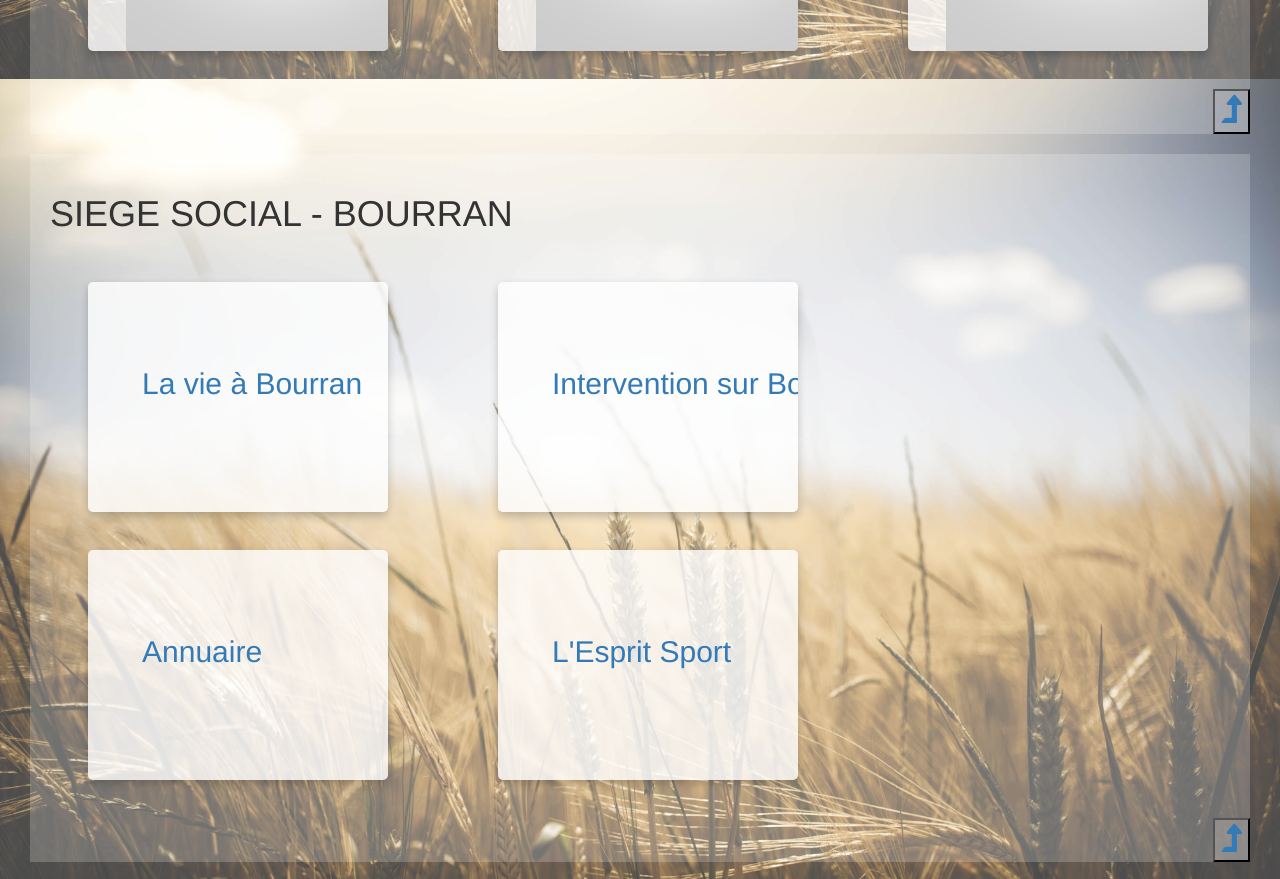
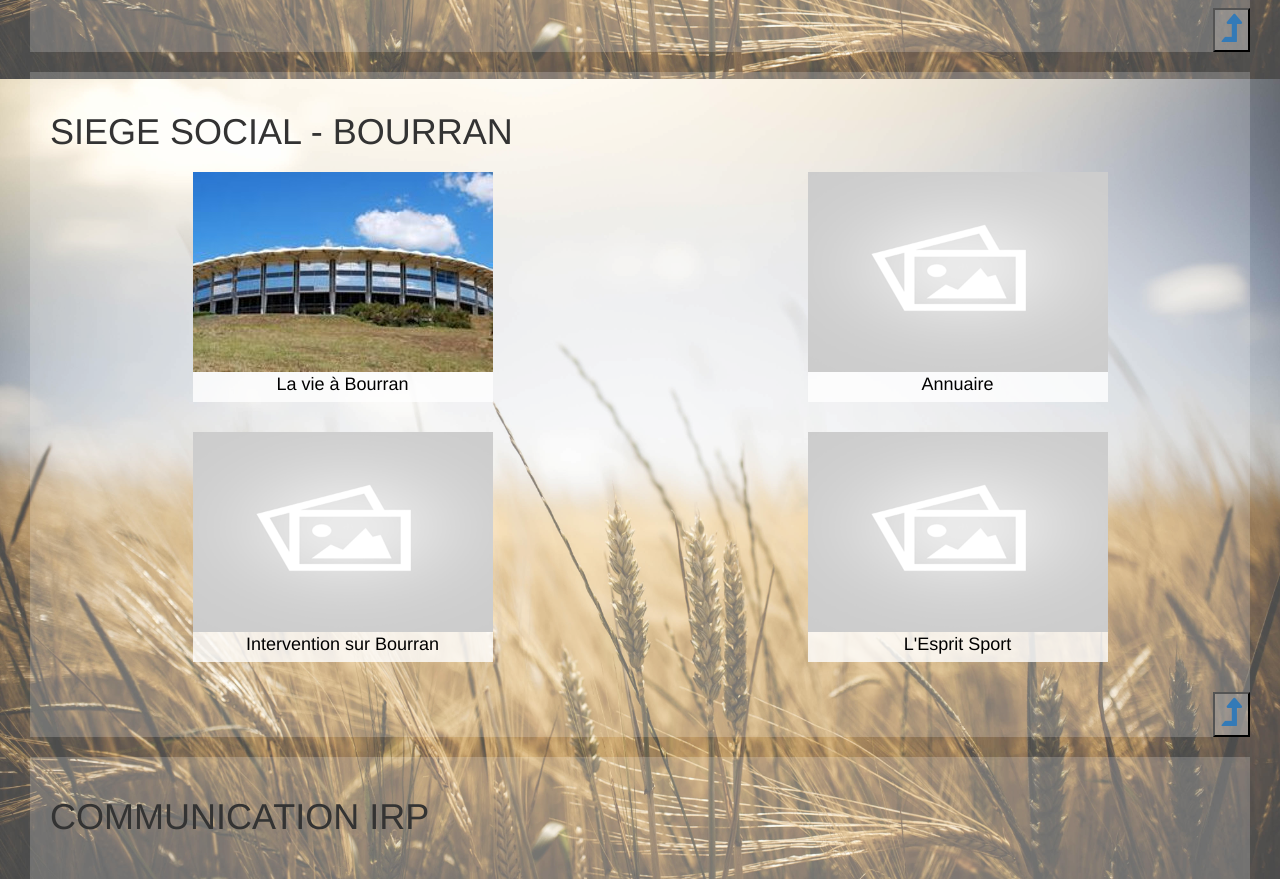
Before and after one commit to vanessa718/accueil-ragt, a website: page index.html in a window 1280 px wide. Shown: the part 1521-2400 px from the top of the page. Drawn offline with nearby package versions, Linux system fonts and the light colour scheme.

Commit message:
ajout spring, hover, html siege social

```diff
--- a/css/styles.css
+++ b/css/styles.css
@@ -110,24 +110,23 @@ footer {
     background-color: green;
 }
 
-/* ####### 3. SECTION # SIEGE SOCIAL ####### */
-.card{
-    box-shadow: 0 4px 8px 0 rgba(0,0,0,0.2);
-    transition: 0.3s;
-    border-radius: 5px;
-    margin: 10%;
-    padding: 10%;
 
-}
+
+
+/*           SIEGE SOCIAL     */
+
 .card:hover{
     box-shadow: 0 8px 16px 0 rgba(0,0,0,0.2);
 }
-.container{
+.bourran{
+    width: 300px;
+    height: 200px;
+    background: rgba(180,180,200, 0.6);
+    overflow: hidden;
+}
+/*.container{
     padding: 2px 16px;
+}*/
+.row{
+    justify-content: space-between;
 }
-.row{
-    justify-content: space-around;
-}
-.bourran{
-
-}
--- a/index.html
+++ b/index.html
@@ -190,41 +190,57 @@
                 <div class="col-sm-12 h600px">
                     <h1>SIEGE SOCIAL - BOURRAN</h1>
                     <div class="row">
-                        <div class="col-sm-4">
+                        <div class="col-sm-6">
                             <div class="card">
                                 <a href="#">
                                     <div class="img">
-                                    <img class="bourran" src="img/" alt="">
+                                    <img class="bourran" src="img/portal/01_ragt.jpg" alt="">
                                 </div>
-                                        <div class="container">
-                                            <h2>La vie à Bourran</h2>
+                                        <div class="card_text">
+                                            La vie à Bourran
                                         </div>
                                 </a>
                             </div>
+                        </div>
+                             <!-- <div class="col-sm-4">
+                            <div class="card">
+                                <a href="http://www.ragt-energie.fr">
+                                <div class="card_image">
+                                    <img src="img/empty.png" class="    link_image">
+                                </div>
+                                <div class="card_text">
+                                    RAGT ENERGIE
+                                </div>
+                                </a>
+                            </div>
+                        </div> -->
+                        <div class="col-sm-6">
                             <div class="card">
                                 <a href="#">
-                                    <img class="bourran" src="img/" alt="">
-                                        <div class="container">
-                                            <h2>Annuaire</h2>
+                                    <img class="bourran" src="img/empty.png" alt="">
+                                        <div class="card_text">
+                                            Annuaire
                                         </div>
                                 </a>
                             </div>
                         </div>
 
-                    <div class="col-sm-4">
+                    <div class="col-sm-6">
                         <div class="card">
                             <a href="#">
-                                <img class="bourran" src="img/" alt="">
-                                    <div class="container">
-                                        <h2>Intervention sur Bourran</h2>
+                                <img class="bourran" src="img/empty.png" alt="">
+                                    <div class="card_text">
+                                        Intervention sur Bourran
                                     </div>
                             </a>
                         </div>
+                    </div>
+                    <div class="col-sm-6">
                         <div class="card">
                             <a href="#">
-                                <img class="bourran" src="img/" alt="">
-                                    <div class="container">
-                                        <h2>L'Esprit Sport</h2>
+                                <img class="bourran" src="img/empty.png" alt="">
+                                    <div class="card_text">
+                                        L'Esprit Sport
                                     </div>
                             </a>
                         </div>
```
Also changed, not shown: img/ragt-02.jpg (added). Lines whose indentation alone changed are shown as unchanged.
